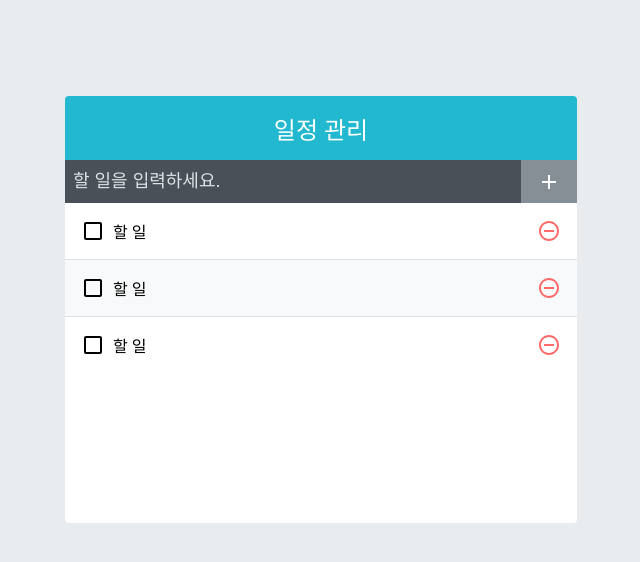
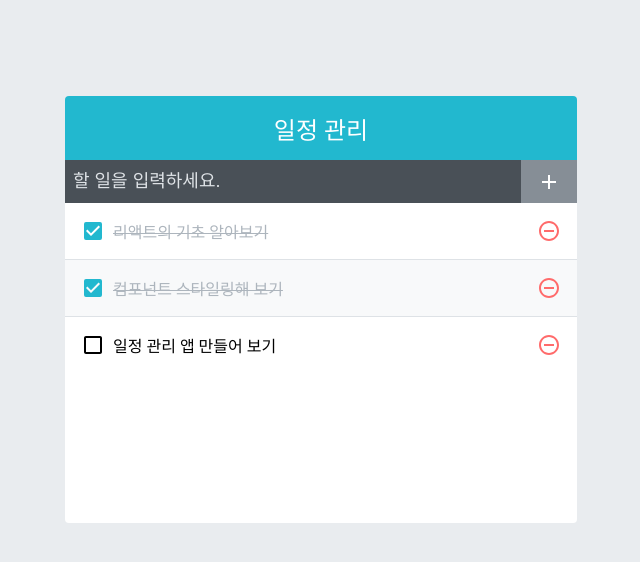
Before and after one commit to sieukim/learning-react, a React (Create React App) app in the folder todo-app/: page / in a window 1280 px wide. Shown: the top 562 px of the page, without its empty margins (319-959 px from the left). Built offline with nearby package versions, Linux system fonts and the light colour scheme.

Commit message:
10.3.1 App에서 todos 상태 사용하기

```diff
--- a/todo-app/src/App.js
+++ b/todo-app/src/App.js
@@ -1,12 +1,20 @@
-import React from 'react';
+import React, { useState } from 'react';
 import TodoTemplate from './components/TodoTemplate';
 import TodoInsert from './components/TodoInsert';
 import TodoList from './components/TodoList';
 
 const App = () => {
+  const [todos, settodos] = useState([{
+    id: 1, text: '리액트의 기초 알아보기', checked: true,
+  }, {
+    id: 2, text: '컴포넌트 스타일링해 보기', checked: true,
+  }, {
+    id: 3, text: '일정 관리 앱 만들어 보기', checked: false,
+  }]);
+
   return (<TodoTemplate>
-      <TodoInsert />
-      <TodoList />
-    </TodoTemplate>);
+    <TodoInsert />
+    <TodoList todos={todos} />
+  </TodoTemplate>);
 };
 export default App;
--- a/todo-app/src/components/TodoList.js
+++ b/todo-app/src/components/TodoList.js
@@ -2,12 +2,10 @@
 import TodoListItem from './TodoListItem';
 import './TodoList.scss';
 
-const TodoList = () => {
+const TodoList = ({ todos }) => {
   return (
     <div className='TodoList'>
-      <TodoListItem />
-      <TodoListItem />
-      <TodoListItem />
+      {todos.map(todo => <TodoListItem todo={todo} key={todo.id} />)}
     </div>
   );
 };
--- a/todo-app/src/components/TodoListItem.js
+++ b/todo-app/src/components/TodoListItem.js
@@ -4,14 +4,17 @@
   MdCheckBox,
   MdRemoveCircleOutline,
 } from 'react-icons/md';
+import cn from 'classnames';
 import './TodoListItem.scss';
 
-const TodoListItem = () => {
+const TodoListItem = ({ todo }) => {
+  const { text, checked } = todo;
+
   return (
     <div className='TodoListItem'>
-      <div className='checkbox'>
-        <MdCheckBoxOutlineBlank />
-        <div className='text'>할 일</div>
+      <div className={cn('checkbox', { checked })}>
+        {checked ? <MdCheckBox /> : <MdCheckBoxOutlineBlank />}
+        <div className='text'>{text}</div>
       </div>
       <div className='remove'>
         <MdRemoveCircleOutline />
```
